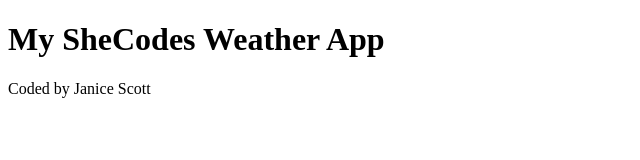
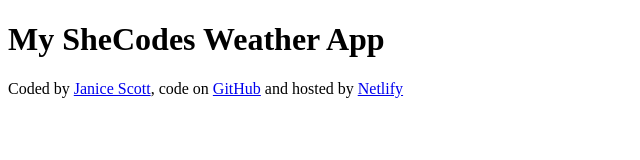
Before and after one commit to janicescott33/my-shecodes-weather-app, a plain HTML site: page index.html in a window 1280 px wide. Shown: the whole page, without its empty margins (0-640 px from the left). Drawn offline with Linux system fonts and the light colour scheme.

Commit message:
Added footer links

```diff
--- a/index.html
+++ b/index.html
@@ -7,6 +7,19 @@
   </head>
   <body>
     <h1>My SheCodes Weather App</h1>
-    <footer>Coded by Janice Scott</footer>
+    <footer>
+      Coded by
+      <a href="https://github.com/janicescott33" target="_blank">Janice Scott</a
+      >, code on
+      <a
+        href="https://github.com/janicescott33/my-shecodes-weather-app"
+        target="_blank"
+        >GitHub</a
+      >
+      and hosted by
+      <a href="https://janice-shecodes-weatherapp.netlify.app/" target="_blank"
+        >Netlify</a
+      >
+    </footer>
   </body>
 </html>
```
